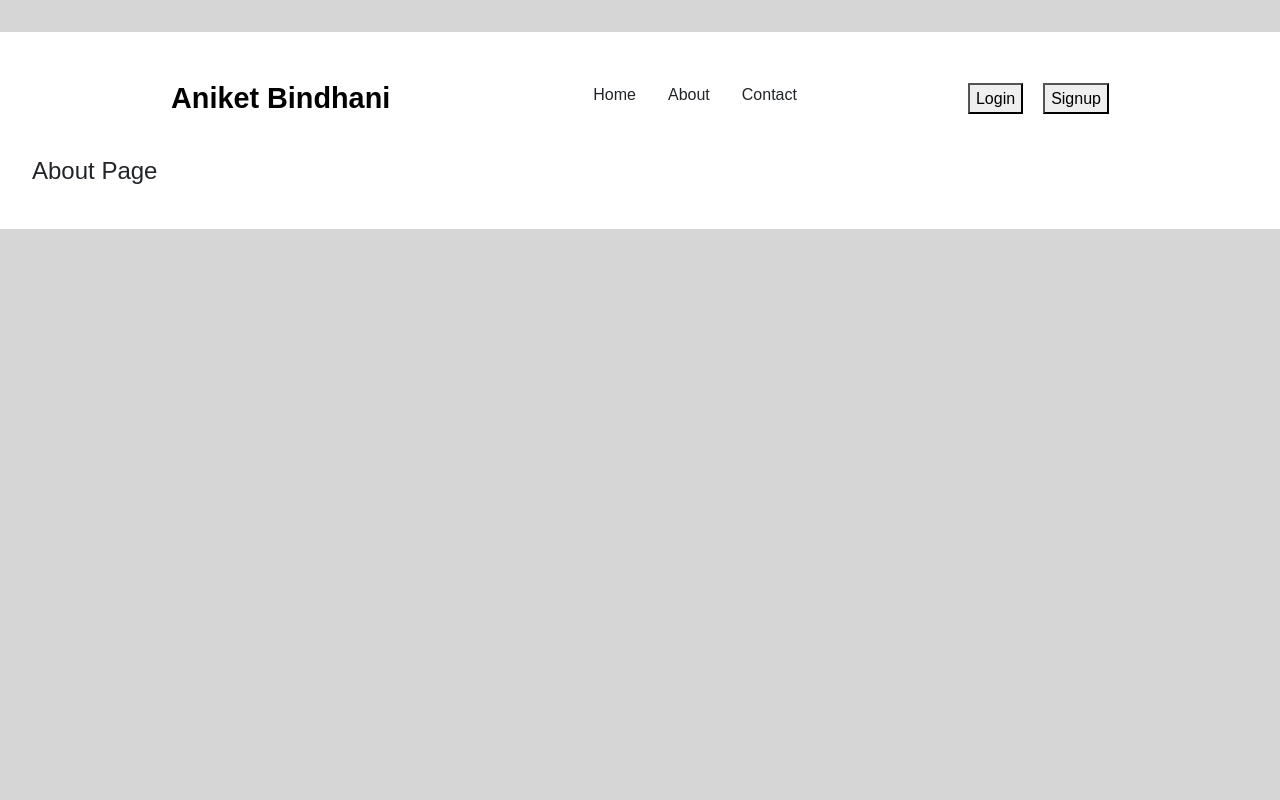
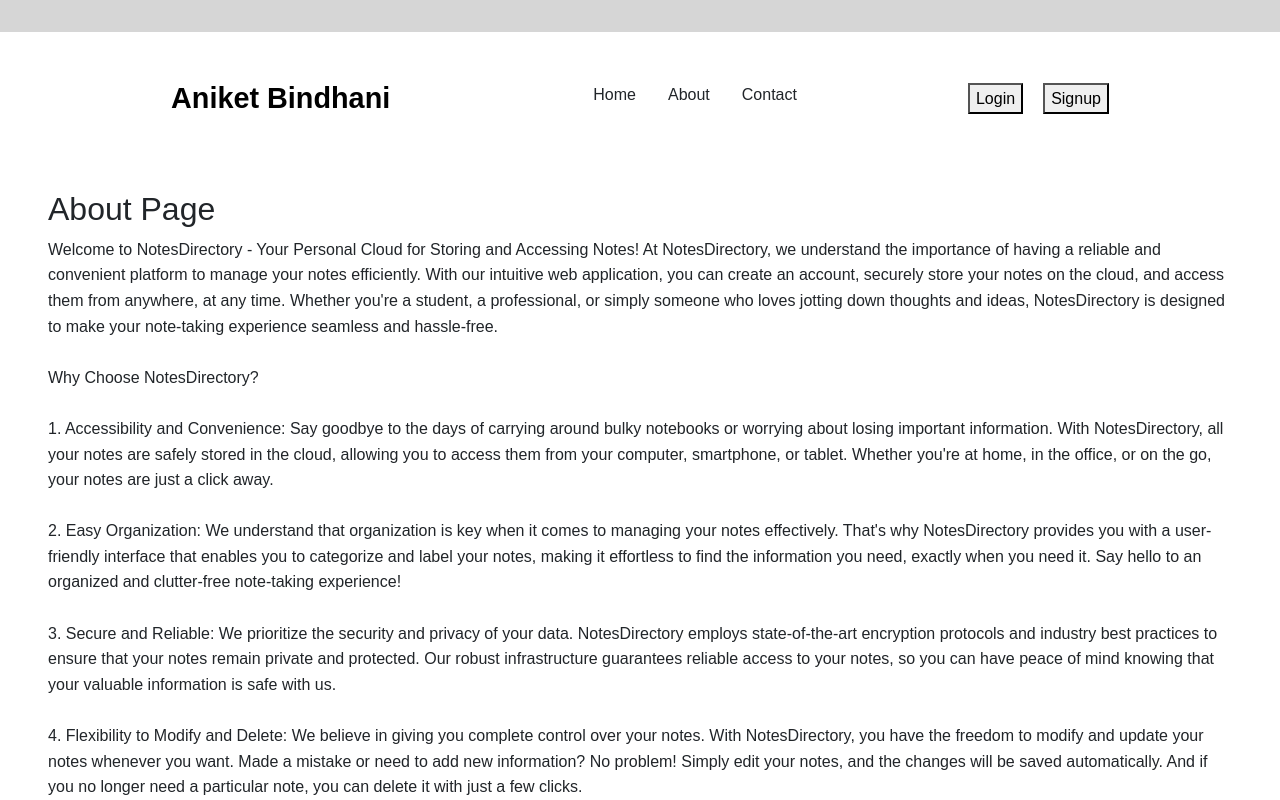
Before and after one commit to anik-bin/notesdirectory-frontend, a React (Create React App) app: page /About in a window 1280 px wide. Shown: the top 800 px of the page. Built offline with nearby package versions, Linux system fonts and the light colour scheme.

Commit message:
added about info in about component

```diff
--- a/src/components/About.js
+++ b/src/components/About.js
@@ -3,7 +3,34 @@
 const About = () => {
     return (
         <>
-            <h4>About Page</h4>
+            <div className="container">
+
+                <h2>About Page</h2>
+                <p>Welcome to NotesDirectory - Your Personal Cloud for Storing and Accessing Notes!
+
+                    At NotesDirectory, we understand the importance of having a reliable and convenient platform to manage your notes efficiently. With our intuitive web application, you can create an account, securely store your notes on the cloud, and access them from anywhere, at any time. Whether you're a student, a professional, or simply someone who loves jotting down thoughts and ideas, NotesDirectory is designed to make your note-taking experience seamless and hassle-free.
+                    <br />
+                    <br />
+                    Why Choose NotesDirectory?
+                    <br />
+                    <br />
+                    1. Accessibility and Convenience: Say goodbye to the days of carrying around bulky notebooks or worrying about losing important information. With NotesDirectory, all your notes are safely stored in the cloud, allowing you to access them from your computer, smartphone, or tablet. Whether you're at home, in the office, or on the go, your notes are just a click away.
+                    <br />
+                    <br />
+                    2. Easy Organization: We understand that organization is key when it comes to managing your notes effectively. That's why NotesDirectory provides you with a user-friendly interface that enables you to categorize and label your notes, making it effortless to find the information you need, exactly when you need it. Say hello to an organized and clutter-free note-taking experience!
+                    <br />
+                    <br />
+                    3. Secure and Reliable: We prioritize the security and privacy of your data. NotesDirectory employs state-of-the-art encryption protocols and industry best practices to ensure that your notes remain private and protected. Our robust infrastructure guarantees reliable access to your notes, so you can have peace of mind knowing that your valuable information is safe with us.
+                    <br />
+                    <br />
+                    4. Flexibility to Modify and Delete: We believe in giving you complete control over your notes. With NotesDirectory, you have the freedom to modify and update your notes whenever you want. Made a mistake or need to add new information? No problem! Simply edit your notes, and the changes will be saved automatically. And if you no longer need a particular note, you can delete it with just a few clicks.
+                    <br />
+                    <br />
+                    5. Collaborative Features (Optional): In addition to being a powerful personal note-taking tool, NotesDirectory also offers optional collaboration features. You can choose to share specific notes or entire folders with friends, colleagues, or classmates, allowing for seamless collaboration and productivity.
+                    <br />
+                    <br />
+                    <b>Join NotesDirectory Today!</b></p>
+            </div>
         </>
     )
 }
```
